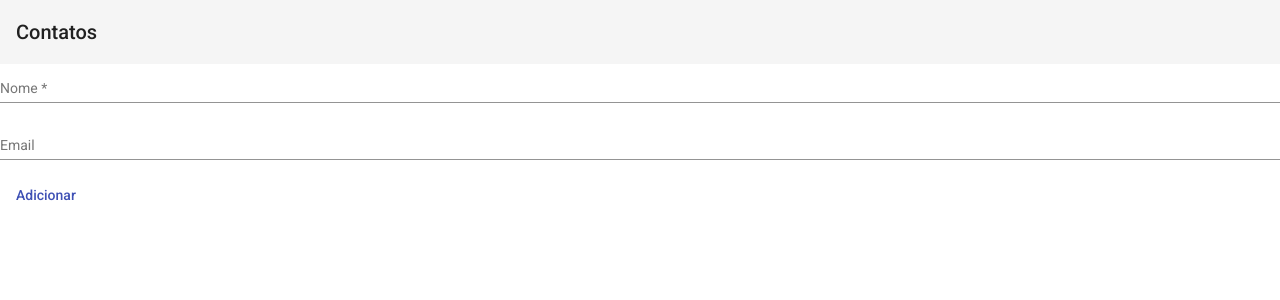
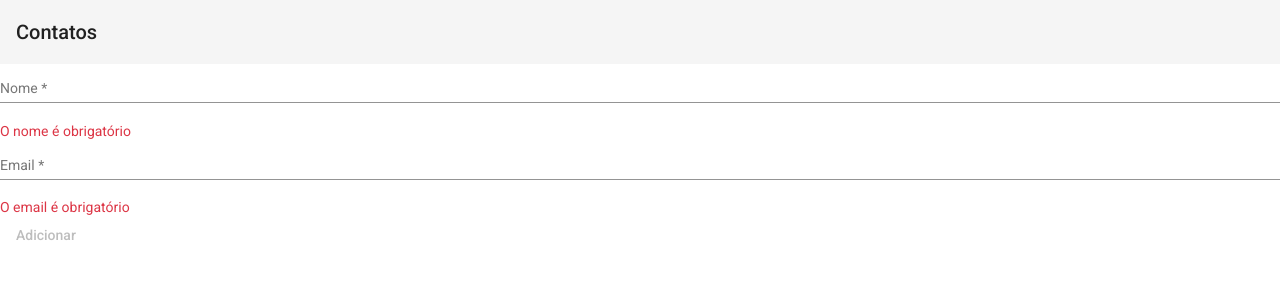
Before and after one commit to claudiojunior9662/agenda-api, an Angular app in the folder src/main/webapp/agenda-app/: page / in a window 1280 px wide. Shown: the top 300 px of the page. Built offline with nearby package versions, Linux system fonts and the light colour scheme.

Commit message:
[ADD] aulas 129 e 130

```diff
--- a/src/main/webapp/agenda-app/src/app/contato/contato.component.html
+++ b/src/main/webapp/agenda-app/src/app/contato/contato.component.html
@@ -4,11 +4,18 @@
     <mat-label>Nome</mat-label>
     <input formControlName="nome" matInput placeholder="Digite o nome"/>
   </mat-form-field>
+  <div *ngIf="formulario.controls.nome.errors">
+    <span class="text-danger fs-8" *ngIf="formulario.controls.nome.errors['required']">O nome é obrigatório</span>
+  </div>
 
   <mat-form-field class="full-width">
     <mat-label>Email</mat-label>
     <input formControlName="email" matInput placeholder="Digite o seu email"/>
   </mat-form-field>
+  <div *ngIf="formulario.controls.email.errors">
+    <span class="text-danger fs-8" *ngIf="formulario.controls.email.errors['required']">O email é obrigatório</span>
+    <span class="text-danger fs-8" *ngIf="formulario.controls.email.errors['email']">O email digitado é inválido</span>
+  </div>
 
-  <button mat-button color="primary">Adicionar</button>
+  <button mat-button color="primary" [disabled]="!formulario.valid">Adicionar</button>
 </form>
--- a/src/main/webapp/agenda-app/src/app/contato/contato.component.ts
+++ b/src/main/webapp/agenda-app/src/app/contato/contato.component.ts
@@ -12,9 +12,11 @@ export class ContatoComponent implements OnInit {
 
   formulario = this.fb.group({
     nome: ['', Validators.required],
-    email: ['', Validators.email],
+    email: ['', [Validators.required, Validators.email]],
     // favorito: [false]
   });
+
+  contatos: Contato[] = [];
 
   constructor(protected service: ContatoService, private fb: FormBuilder) { }
 
@@ -23,10 +25,11 @@ export class ContatoComponent implements OnInit {
   }
 
   submit() {
-    console.log(this.formulario.value);
-    // this.service.save(c).subscribe(res => {
-    //   console.log(res);
-    // });
+    const c = new Contato(this.formulario.value.nome!, this.formulario.value.email!);
+    this.service.save(c).subscribe(res => {
+      this.contatos.push(res);
+      console.log(this.contatos);
+    });
   }
 
 }
--- a/src/main/webapp/agenda-app/src/app/contato/contato.ts
+++ b/src/main/webapp/agenda-app/src/app/contato/contato.ts
@@ -3,4 +3,9 @@ export class Contato {
     nome?: string;
     email?: string;
     favorito?: boolean;
+
+    constructor(nome: string, email: string) {
+        this.nome = nome;
+        this.email = email;
+    }
 }
--- a/src/main/webapp/agenda-app/src/index.html
+++ b/src/main/webapp/agenda-app/src/index.html
@@ -9,6 +9,7 @@
   <link rel="preconnect" href="https://fonts.gstatic.com">
   <link href="https://fonts.googleapis.com/css2?family=Roboto:wght@300;400;500&display=swap" rel="stylesheet">
   <link href="https://fonts.googleapis.com/icon?family=Material+Icons" rel="stylesheet">
+  <link href="https://cdn.jsdelivr.net/npm/bootstrap@5.2.3/dist/css/bootstrap.min.css" rel="stylesheet" integrity="sha384-rbsA2VBKQhggwzxH7pPCaAqO46MgnOM80zW1RWuH61DGLwZJEdK2Kadq2F9CUG65" crossorigin="anonymous">
 </head>
 <body class="mat-typography">
   <app-root></app-root>
```
